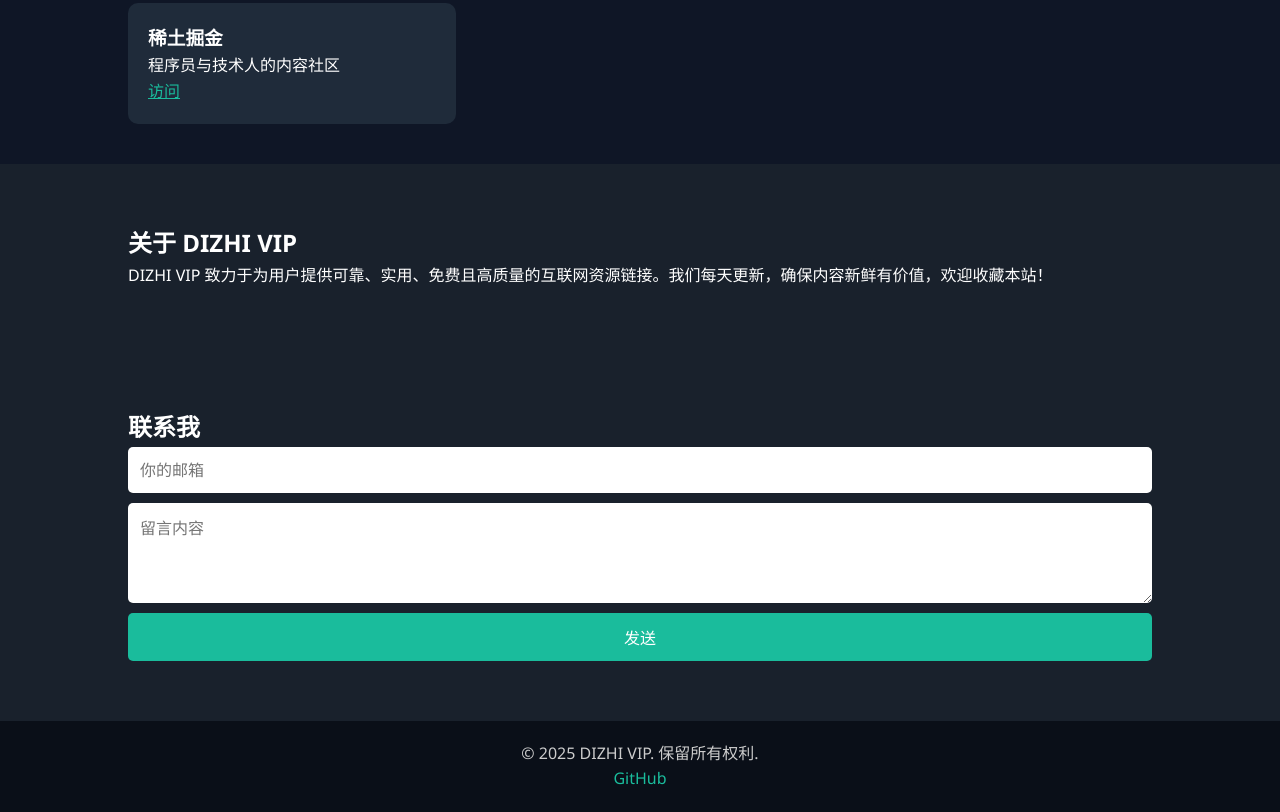
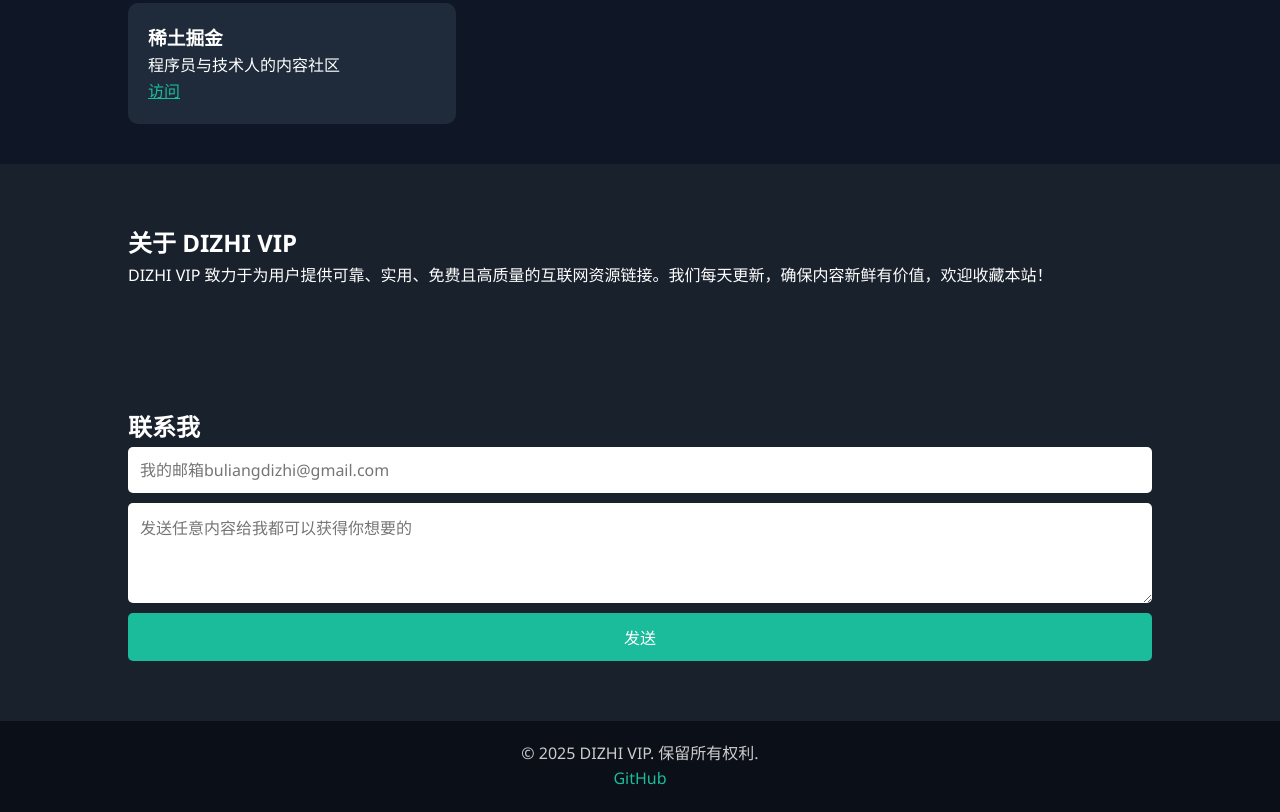
Before and after one commit to dizhivip/dizhivip.github.io, a plain HTML site: page index.html in a window 1280 px wide. Shown: the part 594-1406 px from the top of the page. Drawn offline with Linux system fonts and the light colour scheme.

Commit message:
Update index.html

```diff
--- a/index.html
+++ b/index.html
@@ -64,8 +64,8 @@
   <section id="contact" class="contact">
     <h2>联系我</h2>
     <form action="https://formspree.io/f/your-code" method="POST">
-      <input type="email" name="email" placeholder="你的邮箱" required>
-      <textarea name="message" placeholder="留言内容" required></textarea>
+      <input type="email" name="email" placeholder="我的邮箱buliangdizhi@gmail.com" required>
+      <textarea name="message" placeholder="发送任意内容给我都可以获得你想要的" required></textarea>
       <button type="submit">发送</button>
     </form>
   </section>
```
